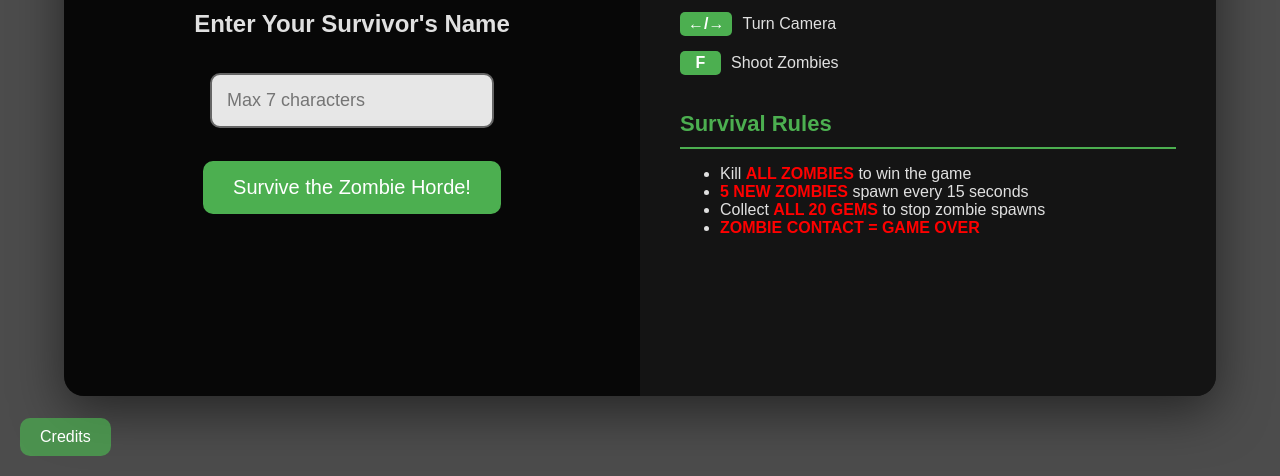
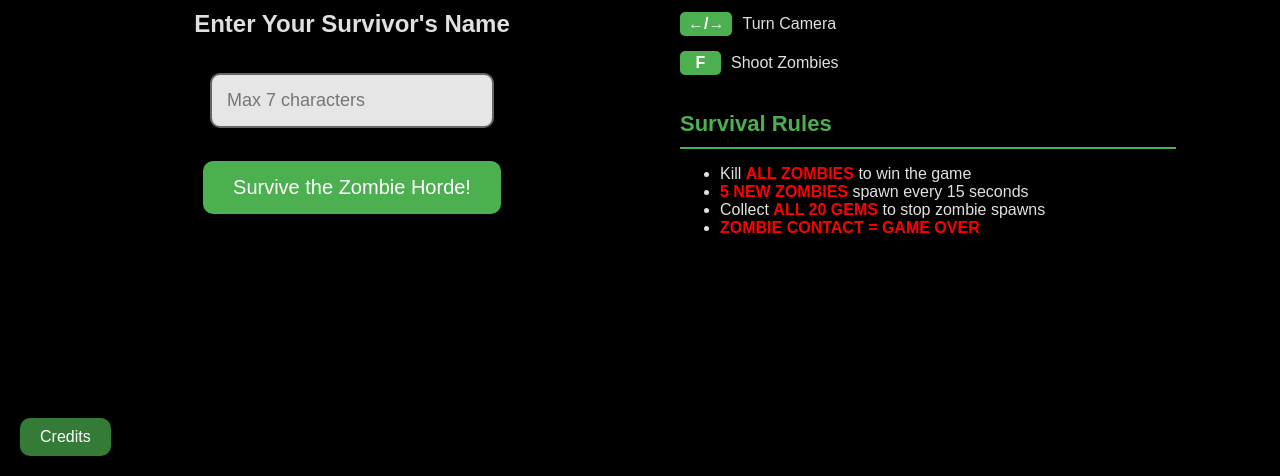
Before and after one commit to Vikram-Pavurayala/zombie-hunter, a website built with Vite: page index.html in a window 1280 px wide. Shown: the part 324-800 px from the top of the page. Built offline with nearby package versions, Linux system fonts and the light colour scheme.

Commit message:
Update index.html

```diff
--- a/index.html
+++ b/index.html
@@ -11,7 +11,7 @@
         }
         body {
             margin: 0;
-            background-color: var(--bg-dark);
+            background-color: black;
             font-family: 'Arial', sans-serif;
             overflow: hidden;
             color: var(--text-light);
@@ -32,7 +32,7 @@
             width: 90%;
             max-width: 1200px;
             height: 80%;
-            background: var(--bg-dark);
+            background: black;
             border-radius: 20px;
             overflow: hidden;
             box-shadow: 0 15px 50px rgba(0,0,0,0.5);
@@ -53,7 +53,7 @@
         #gameRules {
             flex: 1;
             padding: 40px;
-            background: rgba(20, 20, 20, 0.9);
+            background: black;
             display: flex;
             flex-direction: column;
             justify-content: center;
```
